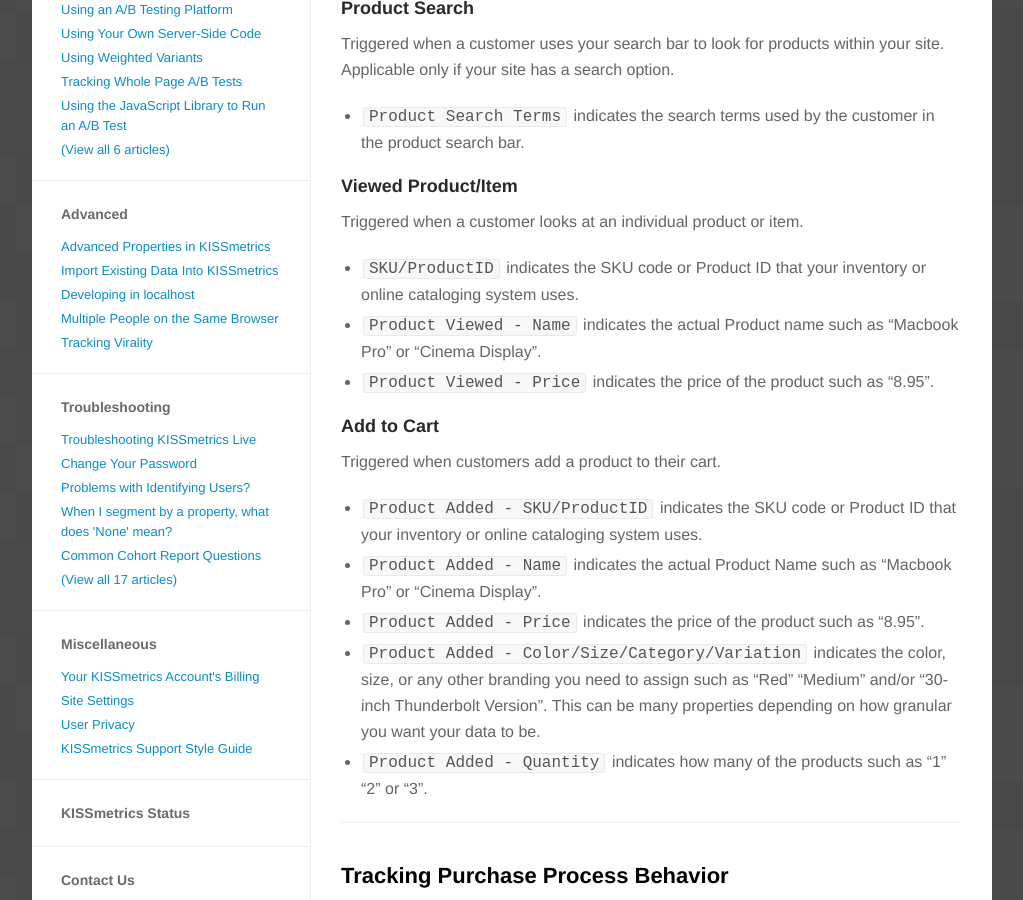
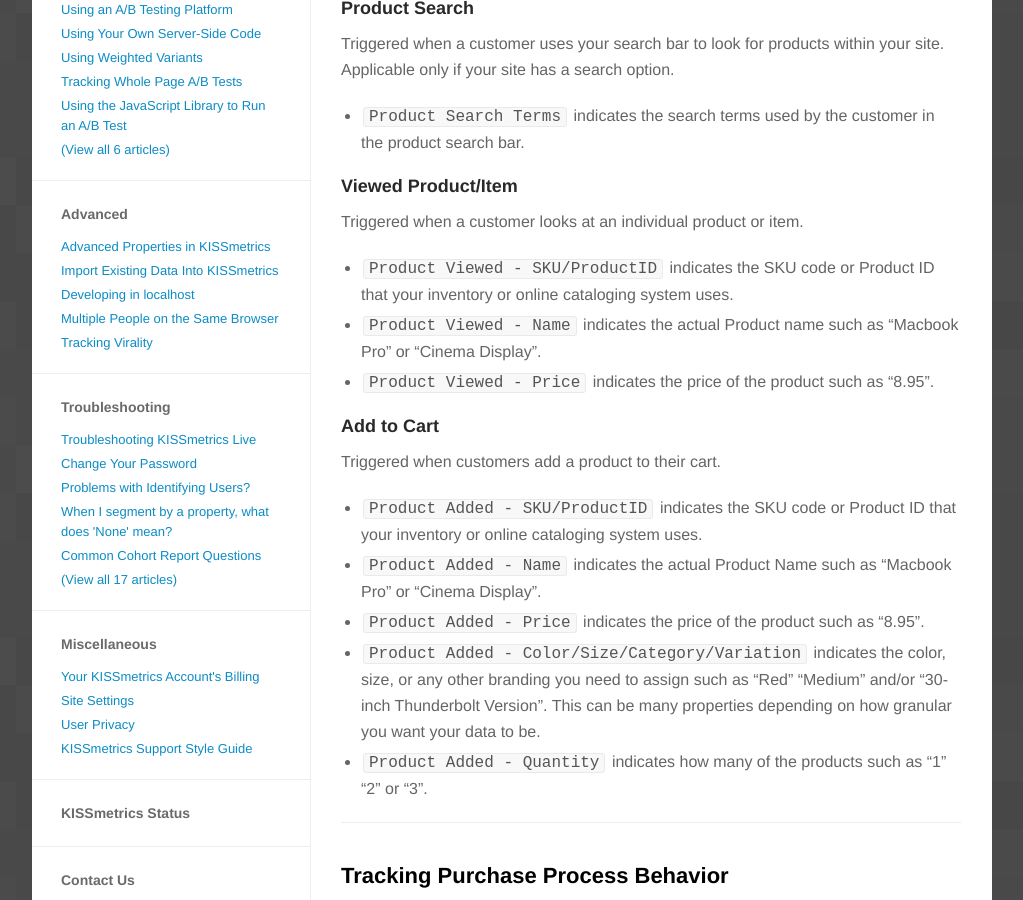
Before and after one commit to kissmetrics/km-support, a Jekyll site: the page built from _posts/2012-10-19-ecommerce-essentials.md, in a window 1280 px wide and 900 px high, scrolled down 2099 px. Shown: the whole window, without its empty margins (128-1151 px from the left). Built offline with Jekyll 4.4.1, drawn with Linux system fonts in a browser that asks for light colours; nearby versions of some CDN libraries; Markdown is read by kramdown in place of the engine named in the settings; a script that is not in the unit is left out; comment, search, counter and statistics services are not loaded.

Commit message:
Update 2012-10-19-ecommerce-essentials.md

```diff
--- a/_posts/2012-10-19-ecommerce-essentials.md
+++ b/_posts/2012-10-19-ecommerce-essentials.md
@@ -82,7 +82,7 @@ Triggered when a customer uses your search bar to look for products within your
 
 Triggered when a customer looks at an individual product or item.
 
-* `SKU/ProductID` indicates the SKU code or Product ID that your inventory or online cataloging system uses.
+* `Product Viewed - SKU/ProductID` indicates the SKU code or Product ID that your inventory or online cataloging system uses.
 * `Product Viewed - Name` indicates the actual Product name such as “Macbook Pro” or “Cinema Display”.
 * `Product Viewed - Price` indicates the price of the product such as “8.95”.
 
```
